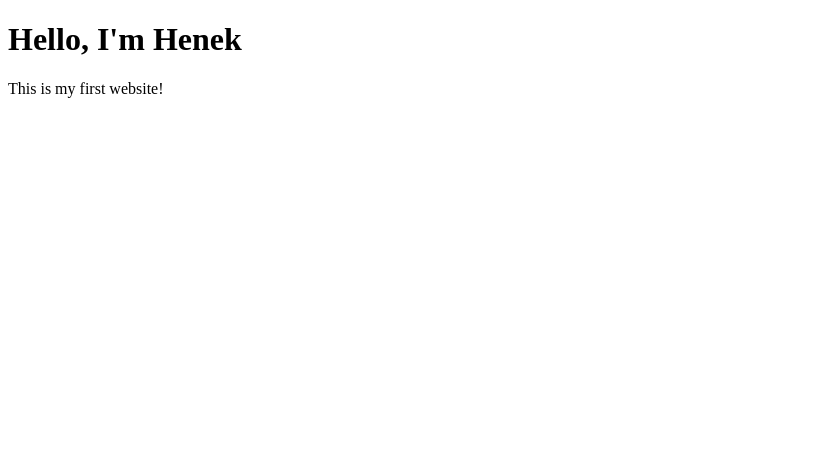
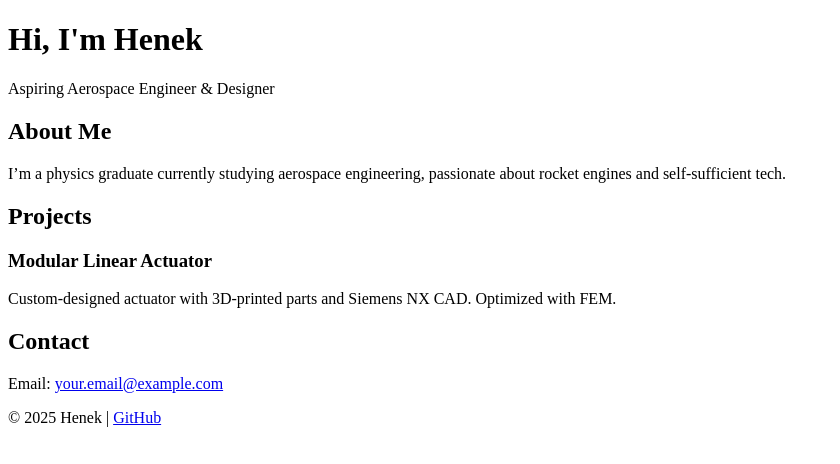
Before and after one commit to Henek2000/Myweb, a plain HTML site: page index.html in a window 1280 px wide. Shown: the whole page, without its empty margins (0-840 px from the left). Drawn offline with Linux system fonts and the light colour scheme.

Commit message:
Update index.html

```diff
--- a/index.html
+++ b/index.html
@@ -1,11 +1,39 @@
 <!-- index.html -->
 <!DOCTYPE html>
-<html>
+<html lang="en">
 <head>
-  <title>My Portfolio</title>
+  <meta charset="UTF-8">
+  <meta name="viewport" content="width=device-width, initial-scale=1.0">
+  <title>Henek's Portfolio</title>
+  <link rel="stylesheet" href="style.css">
 </head>
 <body>
-  <h1>Hello, I'm Henek</h1>
-  <p>This is my first website!</p>
+  <header>
+    <h1>Hi, I'm Henek</h1>
+    <p>Aspiring Aerospace Engineer & Designer</p>
+  </header>
+
+  <section id="about">
+    <h2>About Me</h2>
+    <p>I’m a physics graduate currently studying aerospace engineering, passionate about rocket engines and self-sufficient tech.</p>
+  </section>
+
+  <section id="projects">
+    <h2>Projects</h2>
+    <div class="project-card">
+      <h3>Modular Linear Actuator</h3>
+      <p>Custom-designed actuator with 3D-printed parts and Siemens NX CAD. Optimized with FEM.</p>
+    </div>
+    <!-- Repeat project cards -->
+  </section>
+
+  <section id="contact">
+    <h2>Contact</h2>
+    <p>Email: <a href="mailto:your.email@example.com">your.email@example.com</a></p>
+  </section>
+
+  <footer>
+    <p>© 2025 Henek | <a href="https://github.com/yourgithub">GitHub</a></p>
+  </footer>
 </body>
 </html>
```
